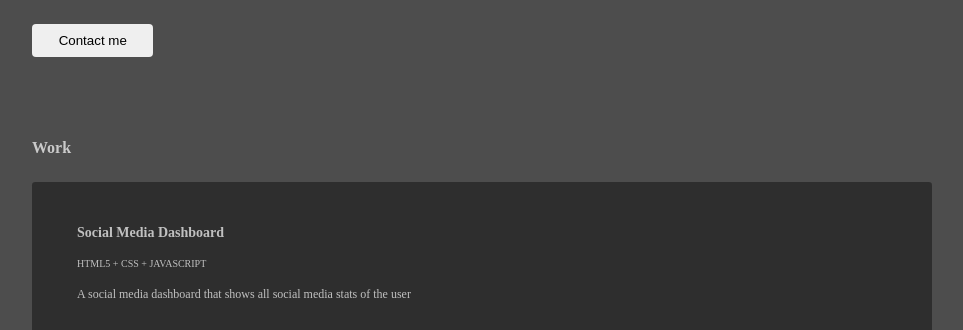
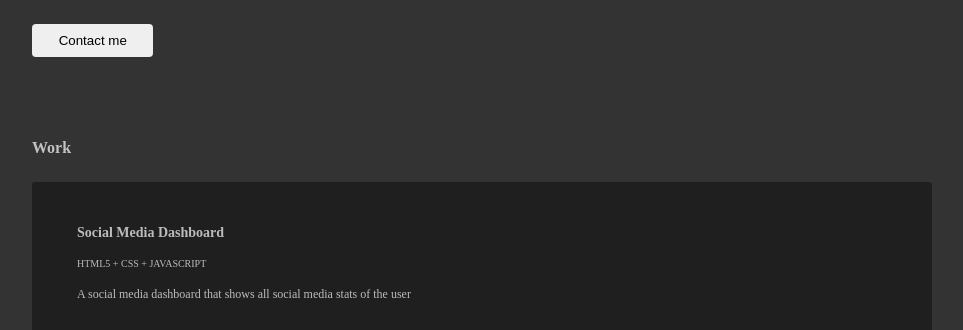
Before and after one commit to Funkycodes/Funkycodes, a plain HTML site: page index.html in a window 1280 px wide. Shown: the part 181-511 px from the top of the page, without its empty margins (158-1121 px from the left). Drawn offline with nearby package versions, Linux system fonts and the light colour scheme; a web font is replaced by a local one.

Commit message:
Fucking frustratinf

```diff
--- a/style.css
+++ b/style.css
@@ -10,7 +10,7 @@ body {
     font-family: 'Droid Sans Mono';
     font-weight: lighter;
     font-size: 14px;
-    background: hsla(0, 0%, 0%, 0.7);
+    background: hsla(0, 0%, 0%, 0.8);
     color: hsla(0, 0%, 100%, 0.7);
     line-height: 1.7;
     max-width: 100vw;
```
